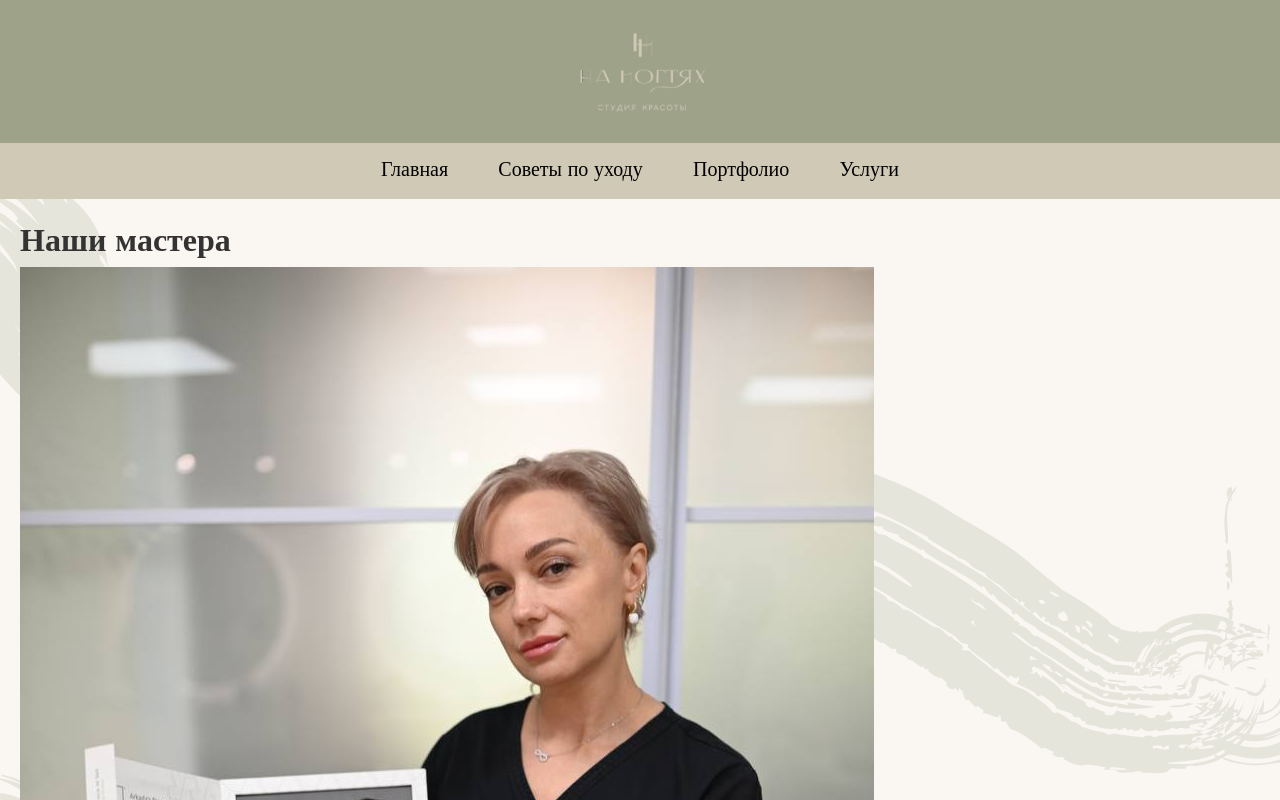
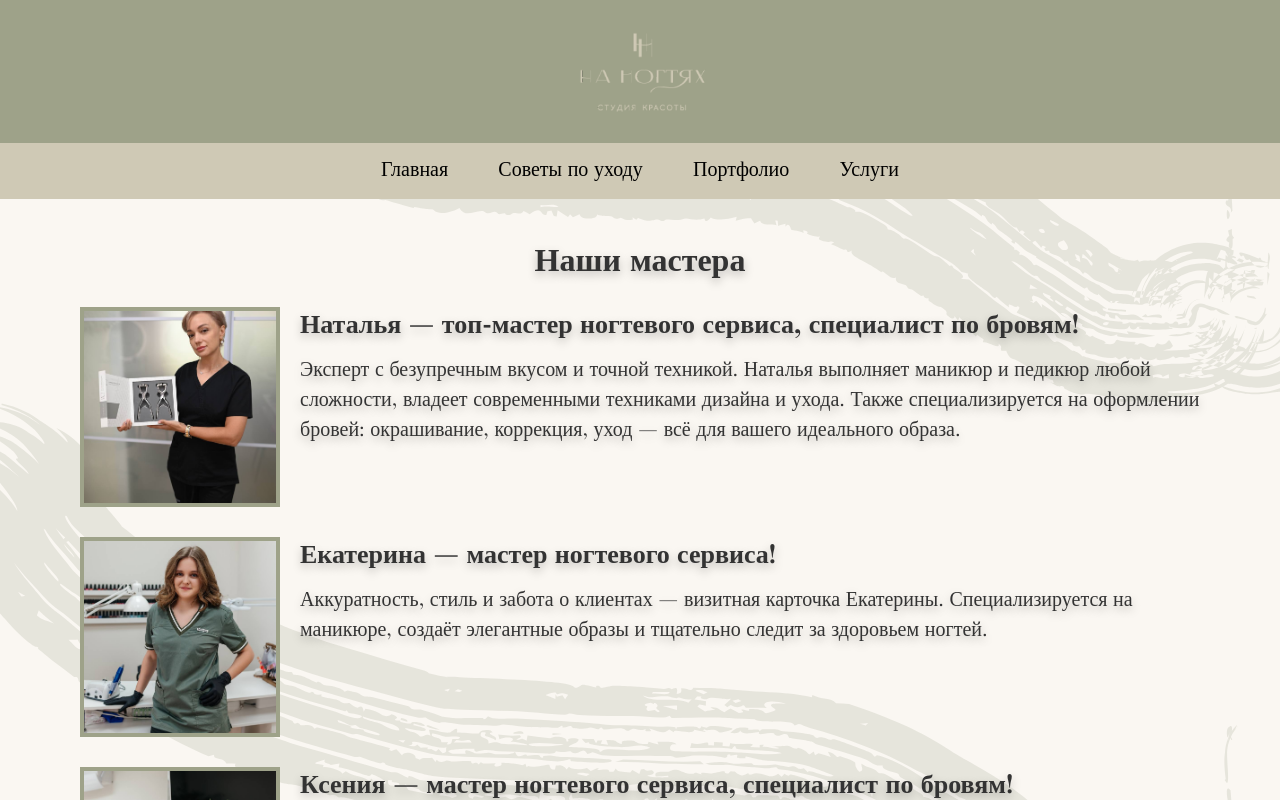
Before and after one commit to Katya705/shestakova_pie_32_2, a React (Vite) app in the folder beauty-salon/: page /masters in a window 1280 px wide. Shown: the top 800 px of the page. Built offline with nearby package versions, Linux system fonts and the light colour scheme.

Commit message:
Update Masters.module.scss

```diff
--- a/beauty-salon/src/pages/Masters/Masters.module.scss
+++ b/beauty-salon/src/pages/Masters/Masters.module.scss
@@ -0,0 +1,70 @@
+.wrapper {
+  padding: 20px 60px 60px 60px; /* Внешние отступы: сверху 20px, справа 60px, снизу 60px, слева 60px */
+  font-family: 'Old Standard TT', serif; /* Шрифт для всего блока — классический с засечками */
+  text-shadow: 0px 4px 10px rgba(0, 0, 0, 0.25); /* Тень текста для лёгкого объёма и глубины */
+
+  @media (max-width: 768px) {
+    padding: 20px 20px 40px 20px; /* На экранах <=768px уменьшаем отступы справа и слева до 20px и снизу до 40px */
+  }
+}
+
+.title {
+  text-align: center; /* Заголовок по центру */
+  font-size: 32px; /* Размер шрифта крупный — 32 пикселя */
+  font-weight: bold; /* Жирный шрифт */
+  margin-bottom: 20px; /* Отступ снизу, чтобы отделить заголовок от содержимого */
+}
+
+.masters {
+  display: flex; /* Используем flexbox для контейнера с мастерами */
+  flex-direction: column; /* Вертикальное расположение карточек */
+  gap: 30px; /* Отступ между карточками 30px */
+}
+
+.card {
+  display: flex; /* Карточка — flex-контейнер */
+  gap: 20px; /* Расстояние между фото и текстом 20px */
+  align-items: flex-start; /* Выравнивание по верхнему краю */
+
+  @media (max-width: 768px) {
+    flex-direction: column; /* На узких экранах меняем расположение на вертикальное */
+    align-items: center; /* Центрируем содержимое по горизонтали */
+    text-align: center; /* Текст внутри карточки тоже по центру */
+  }
+}
+
+.photo {
+  width: 200px; /* Ширина фото фиксированная 200px */
+  height: 200px; /* Высота фото фиксированная 200px */
+  border: 4px solid #9EA289; /* Рамка вокруг фото зелёного цвета толщиной 4px */
+  background-color: #f0f0f0; /* Фоновый цвет светло-серый, пока фото не загрузится */
+  flex-shrink: 0; /* Запрещаем фото сжиматься при нехватке места */
+  object-fit: cover; /* Изображение обрезается и масштабируется, сохраняя пропорции, заполняя контейнер */
+
+  @media (max-width: 480px) {
+    width: 160px; /* На очень узких экранах уменьшаем ширину до 160px */
+    height: 160px; /* Высота также уменьшается до 160px */
+  }
+}
+
+.text {
+  max-width: 9000px; /* Огромный max-width, фактически без ограничений по ширине */
+
+  @media (max-width: 768px) {
+    max-width: 100%; /* На узких экранах ограничиваем ширину до 100% родителя */
+  }
+}
+
+.name {
+  font-size: 26px; /* Размер шрифта заголовка мастера */
+  font-weight: bold; /* Жирное начертание */
+  margin-bottom: 10px; /* Отступ снизу для отделения от описания */
+  text-shadow: 0px 4px 10px rgba(0, 0, 0, 0.25); /* Тень для выделения текста и создания объёма */
+}
+
+.description {
+  font-size: 20px; /* Размер шрифта для описания мастера */
+  line-height: 1.5; /* Межстрочный интервал для удобочитаемости */
+  margin-bottom: 10px; /* Отступ снизу */
+  text-shadow: 0px 4px 10px rgba(0, 0, 0, 0.25); /* Тень для текста описания, чтобы было мягче и объёмнее */
+}
```
